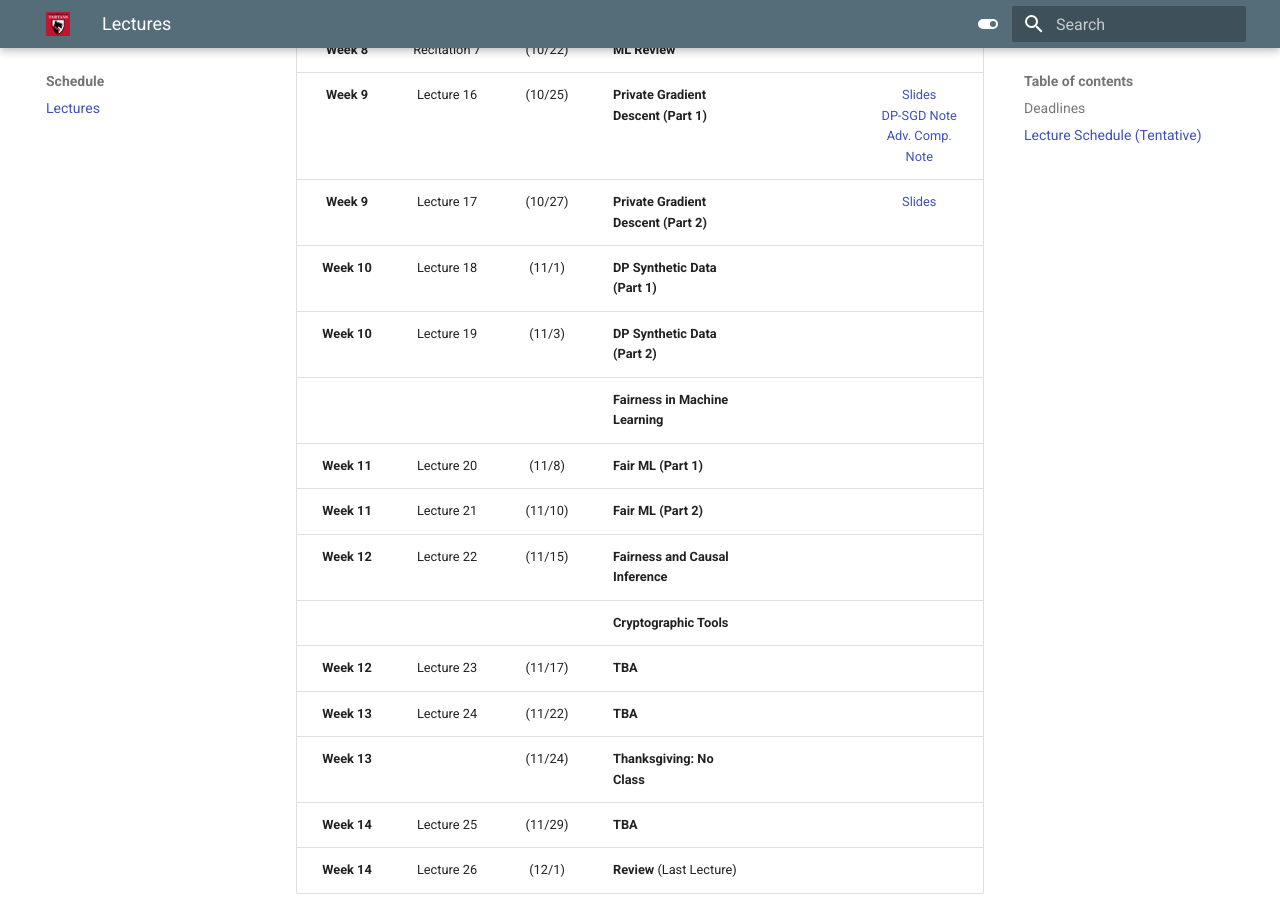
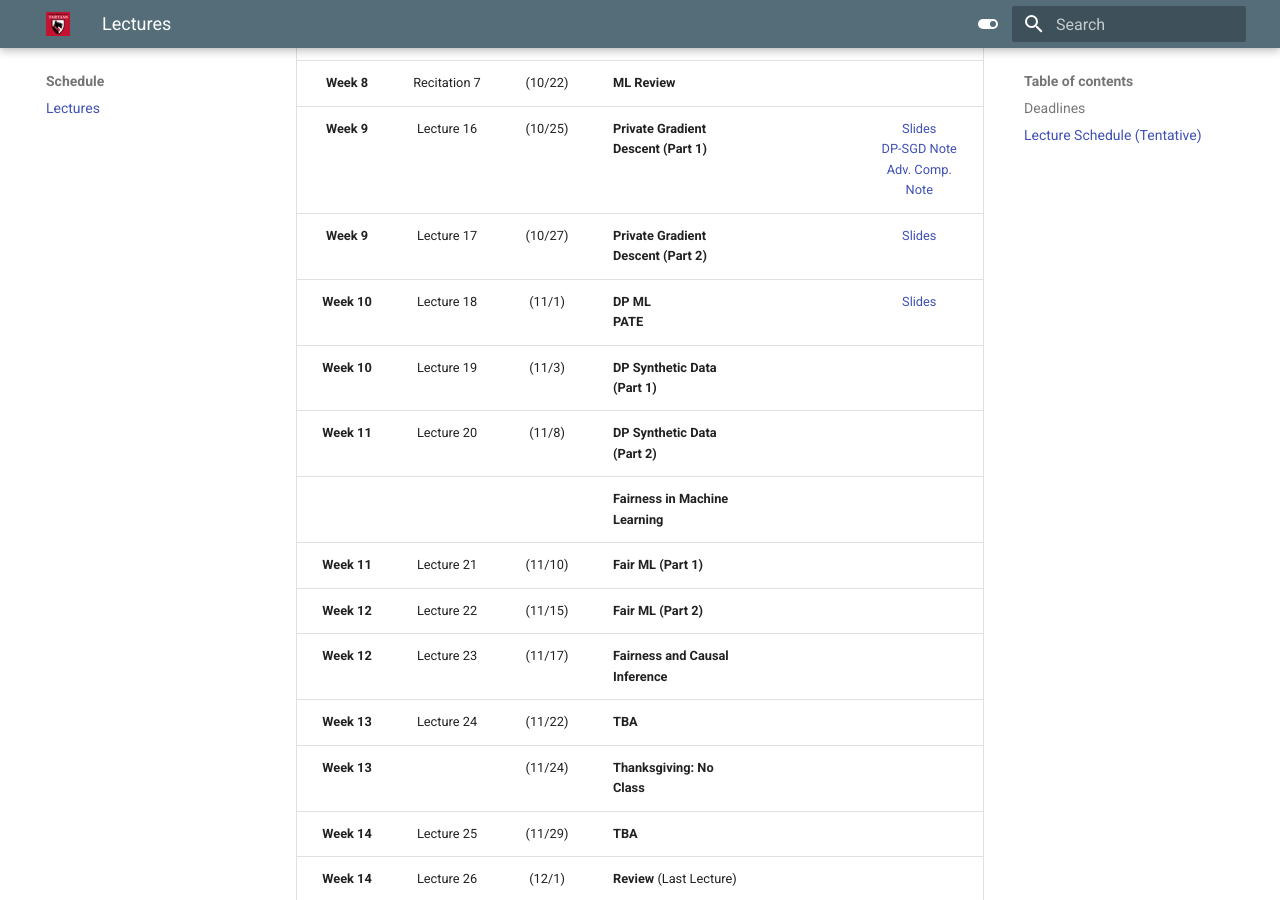
Before and after one commit to foundpriv/foundpriv.github.io, an MkDocs documentation site: the page built from docs/calendar.md, in a window 1280 px wide and 900 px high, scrolled down 2096 px. Built offline with MkDocs 1.6.1 and Material for MkDocs 9.7.7, drawn with Linux system fonts in a browser that asks for light colours.

Commit message:
dp ml part 3 slides

```diff
--- a/docs/calendar.md
+++ b/docs/calendar.md
@@ -36,14 +37,13 @@ Week  | Lecture | Date  |Topic  |Readings  |Slides <br> Notes |
 | **Week 8**  | Recitation 7 | (10/22) | **ML Review**                                                               |                                                           |                                                                                                                   |
 | **Week 9**  | Lecture 16   | (10/25) | **Private Gradient Descent (Part 1)**                                       |                                                           | [Slides](slides/lecture16.pdf) <br> [DP-SGD Note](notes/lecture15.pdf) [Adv. Comp. Note](notes/advanced_comp.pdf) |
 | **Week 9**  | Lecture 17   | (10/27) | **Private Gradient Descent (Part 2)**                                       |                                                           | [Slides](slides/lecture17.pdf)                                                                                    |
-| **Week 10** | Lecture 18   | (11/1)  | **DP Synthetic Data (Part 1)**                                              |                                                           |                                                                                                                   |
-| **Week 10** | Lecture 19   | (11/3)  | **DP Synthetic Data (Part 2)**                                              |                                                           |                                                                                                                   |
+| **Week 10** | Lecture 18   | (11/1)  | **DP ML  <br> PATE**                                                        |                                                           | [Slides](slides/lecture18.pdf)                                                                                    |
+| **Week 10** | Lecture 19   | (11/3)  | **DP Synthetic Data (Part 1)**                                              |                                                           |                                                                                                                   |
+| **Week 11** | Lecture 20   | (11/8)  | **DP Synthetic Data (Part 2)**                                              |                                                           |                                                                                                                   |
 |             |              |         | **Fairness in Machine Learning**                                            |                                                           |                                                                                                                   |
-| **Week 11** | Lecture 20   | (11/8)  | **Fair ML (Part 1)**                                                        |                                                           |                                                                                                                   |
-| **Week 11** | Lecture 21   | (11/10) | **Fair ML (Part 2)**                                                        |                                                           |                                                                                                                   |
-| **Week 12** | Lecture 22   | (11/15) | **Fairness and Causal Inference**                                           |                                                           |                                                                                                                   |
-|             |              |         | **Cryptographic Tools**                                                     |                                                           |                                                                                                                   |
-| **Week 12** | Lecture 23   | (11/17) | **TBA**                                                                     |                                                           |                                                                                                                   |
+| **Week 11** | Lecture 21   | (11/10) | **Fair ML (Part 1)**                                                        |                                                           |                                                                                                                   |
+| **Week 12** | Lecture 22   | (11/15) | **Fair ML (Part 2)**                                                        |                                                           |                                                                                                                   |
+| **Week 12** | Lecture 23   | (11/17) | **Fairness and Causal Inference**                                           |                                                           |                                                                                                                   |
 | **Week 13** | Lecture 24   | (11/22) | **TBA**                                                                     |                                                           |                                                                                                                   |
 | **Week 13** |              | (11/24) | **Thanksgiving: No Class**                                                  |                                                           |                                                                                                                   |
 | **Week 14** | Lecture 25   | (11/29) | **TBA**                                                                     |                                                           |                                                                                                                   |
```
Also changed, not shown: other parts of docs/calendar.md (+1 -0 lines), sitemap.xml (+5 -5 lines), 4 other files.
